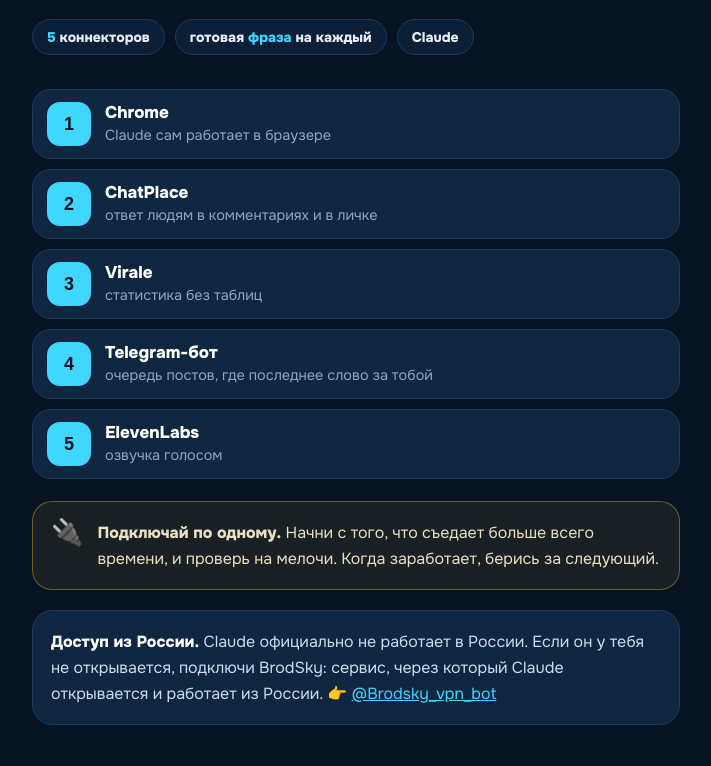
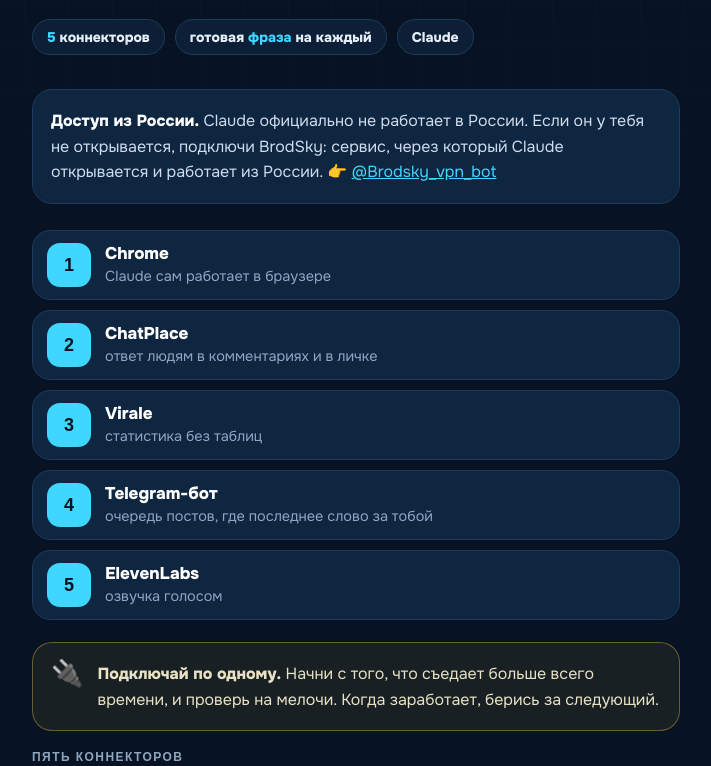
Before and after one commit to brodsky-info/brodsky-info.github.io, a plain HTML site: page konnektor/index.html in a window 1280 px wide. Shown: the part 395-1161 px from the top of the page, without its empty margins (284-995 px from the left). Drawn offline with Linux system fonts and the light colour scheme; a web font is replaced by a local one.

Commit message:
konnektor: vpn block higher

```diff
--- a/konnektor/index.html
+++ b/konnektor/index.html
@@ -133,6 +133,8 @@ details.os p{font-size:16px;color:#cfdced;margin:4px 0 10px}
   <p class="lead">Без коннекторов Claude только отвечает в чате, а всё остальное ты переносишь руками. С ними он открывает сайты, отвечает людям, смотрит статистику, кладёт посты в очередь и озвучивает. К каждому коннектору готовая фраза: отправляешь Claude, он ведёт тебя по шагам.</p>
   <div class="facts"><span><b>5</b> коннекторов</span><span>готовая <b>фраза</b> на каждый</span><span>Claude</span></div>
 
+  <div class="access rise" style="margin:0 0 26px"><b>Доступ из России.</b> Claude официально не работает в России. Если он у тебя не открывается, подключи BrodSky: сервис, через который Claude открывается и работает из России. 👉 <a href="https://t.me/Brodsky_vpn_bot">@Brodsky_vpn_bot</a></div>
+
   <nav class="toc rise">
     <a href="#chrome"><b>1</b>Chrome<span>Claude сам работает в браузере</span></a>
     <a href="#chatplace"><b>2</b>ChatPlace<span>ответ людям в комментариях и в личке</span></a>
@@ -142,8 +144,6 @@ details.os p{font-size:16px;color:#cfdced;margin:4px 0 10px}
   </nav>
 
   <div class="note rise" style="margin:0 0 20px"><span class="ic">🔌</span><div><b>Подключай по одному.</b> Начни с того, что съедает больше всего времени, и проверь на мелочи. Когда заработает, берись за следующий.</div></div>
-
-  <div class="access rise" style="margin:0 0 44px"><b>Доступ из России.</b> Claude официально не работает в России. Если он у тебя не открывается, подключи BrodSky: сервис, через который Claude открывается и работает из России. 👉 <a href="https://t.me/Brodsky_vpn_bot">@Brodsky_vpn_bot</a></div>
 
   <div class="kicker" style="margin:0 0 6px">Пять коннекторов</div>
   <section class="rise prog" id="chrome">
```
